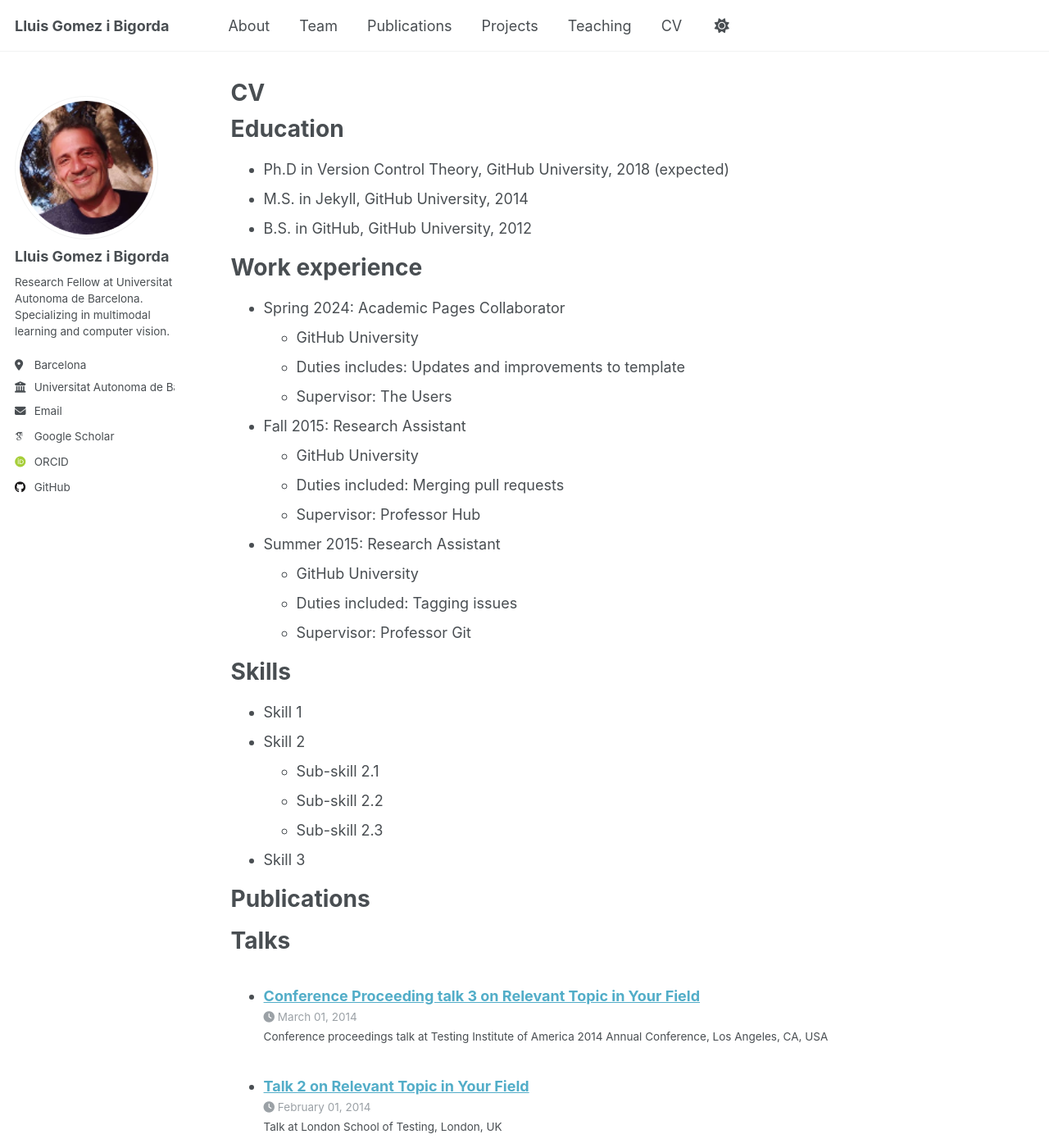
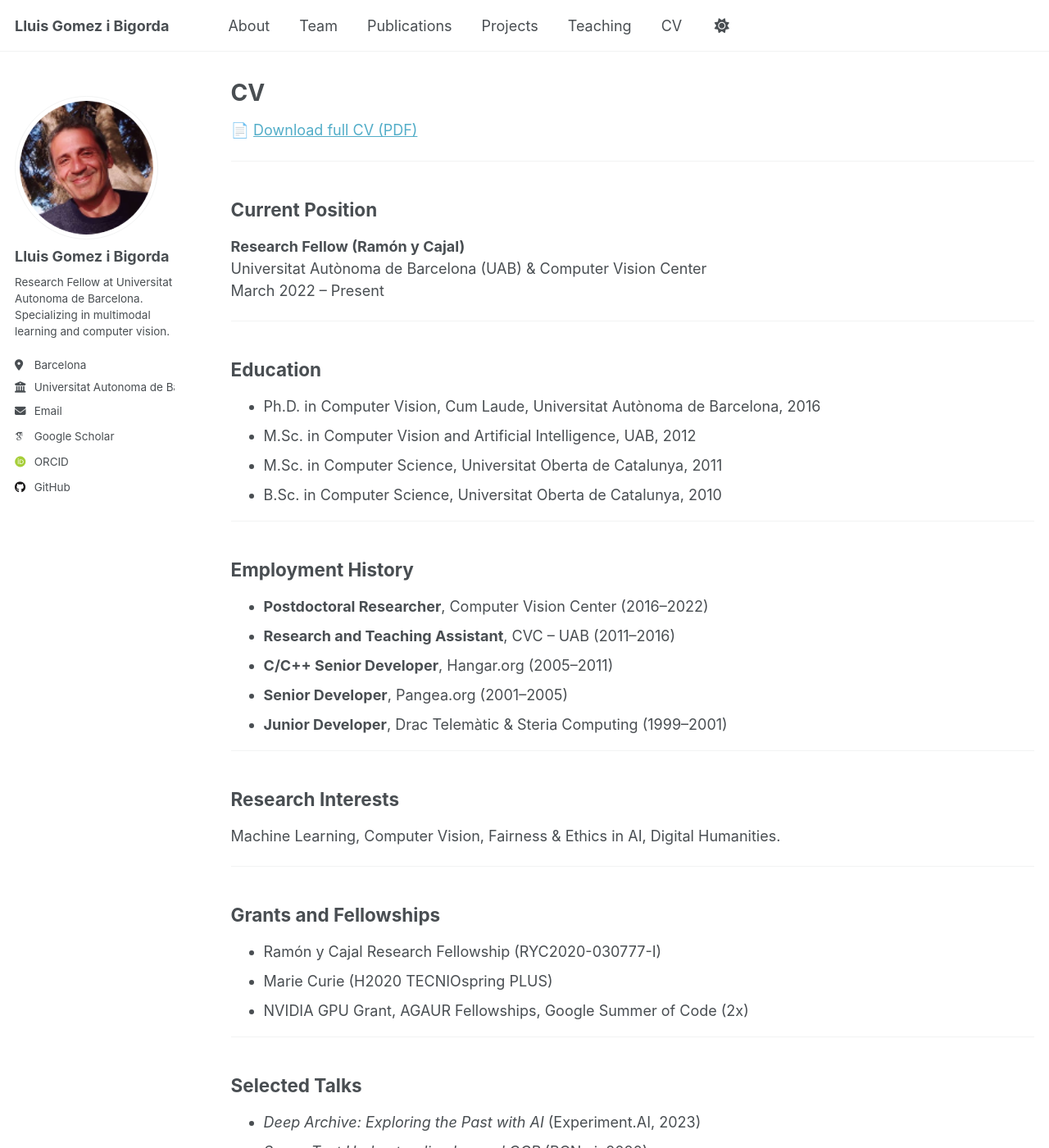
Before and after one commit to lluisgomez/lluisgomez.github.io, a Jekyll site: the page built from _pages/cv.md, in a window 1280 px wide and 1400 px high. Shown: the whole window at 82% size. Built offline with Jekyll 4.4.1, drawn with Linux system fonts in a browser that asks for light colours; some web fonts are replaced; some of the changed text lies outside the part shown.

Commit message:
add a cv.md file

```diff
--- a/_pages/cv.md
+++ b/_pages/cv.md
@@ -7,58 +7,79 @@ redirect_from:
   - /resume
 ---
 
-{% include base_path %}
+📄 [Download full CV (PDF)](/files/LluisGomezBigorda_CV2023.pdf)
 
-Education
-======
-* Ph.D in Version Control Theory, GitHub University, 2018 (expected)
-* M.S. in Jekyll, GitHub University, 2014
-* B.S. in GitHub, GitHub University, 2012
+---
 
-Work experience
-======
-* Spring 2024: Academic Pages Collaborator
-  * GitHub University
-  * Duties includes: Updates and improvements to template
-  * Supervisor: The Users
+## Current Position
+**Research Fellow (Ramón y Cajal)**
+Universitat Autònoma de Barcelona (UAB) & Computer Vision Center
+March 2022 – Present
 
-* Fall 2015: Research Assistant
-  * GitHub University
-  * Duties included: Merging pull requests
-  * Supervisor: Professor Hub
+---
 
-* Summer 2015: Research Assistant
-  * GitHub University
-  * Duties included: Tagging issues
-  * Supervisor: Professor Git
+## Education
+- Ph.D. in Computer Vision, Cum Laude, Universitat Autònoma de Barcelona, 2016
+- M.Sc. in Computer Vision and Artificial Intelligence, UAB, 2012
+- M.Sc. in Computer Science, Universitat Oberta de Catalunya, 2011
+- B.Sc. in Computer Science, Universitat Oberta de Catalunya, 2010
 
-Skills
-======
-* Skill 1
-* Skill 2
-  * Sub-skill 2.1
-  * Sub-skill 2.2
-  * Sub-skill 2.3
-* Skill 3
+---
 
-Publications
-======
-  <ul>{% for post in site.publications reversed %}
-    {% include archive-single-cv.html %}
-  {% endfor %}</ul>
+## Employment History
+- **Postdoctoral Researcher**, Computer Vision Center (2016–2022)
+- **Research and Teaching Assistant**, CVC – UAB (2011–2016)
+- **C/C++ Senior Developer**, Hangar.org (2005–2011)
+- **Senior Developer**, Pangea.org (2001–2005)
+- **Junior Developer**, Drac Telemàtic & Steria Computing (1999–2001)
 
-Talks
-======
-  <ul>{% for post in site.talks reversed %}
-    {% include archive-single-talk-cv.html  %}
-  {% endfor %}</ul>
+---
 
-Teaching
-======
-  <ul>{% for post in site.teaching reversed %}
-    {% include archive-single-cv.html %}
-  {% endfor %}</ul>
+## Research Interests
+Machine Learning, Computer Vision, Fairness & Ethics in AI, Digital Humanities.
 
-Service and leadership
-======
-* Currently signed in to 43 different slack teams
+---
+
+## Grants and Fellowships
+- Ramón y Cajal Research Fellowship (RYC2020-030777-I)
+- Marie Curie (H2020 TECNIOspring PLUS)
+- NVIDIA GPU Grant, AGAUR Fellowships, Google Summer of Code (2x)
+
+---
+
+## Selected Talks
+- *Deep Archive: Exploring the Past with AI* (Experiment.AI, 2023)
+- *Scene Text Understanding beyond OCR* (BCN.ai, 2020)
+- *Vision and Language: ICDAR Tutorial* (2019)
+
+---
+
+## Projects
+→ [See full list on the Projects page](/projects/)
+
+---
+
+## Publications
+→ [See full list on the Publications page](/publications/)
+
+---
+
+## Teaching
+→ [See detailed Teaching page](/teaching/)
+
+---
+
+## Programming Skills
+**Languages**: C, C++, Python, Java, Objective-C, MATLAB, LATEX, Perl, PHP
+**Frameworks**: PyTorch, TensorFlow, OpenCV, SciPy, Boost, Qt, GTK+
+
+---
+
+## Languages
+- Catalan, Spanish – Native
+- English – C1 (TOEFL certified)
+- Italian – Basic
+
+---
+
+_Last updated: June 2023_
```
